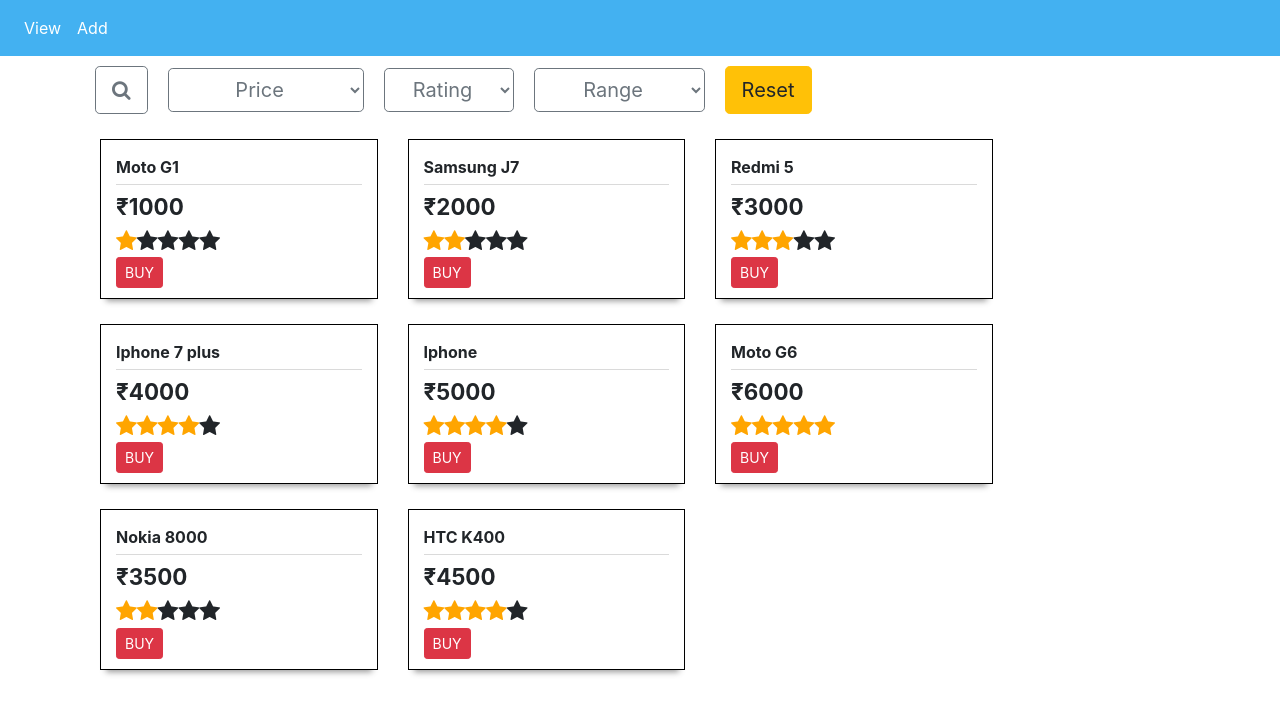
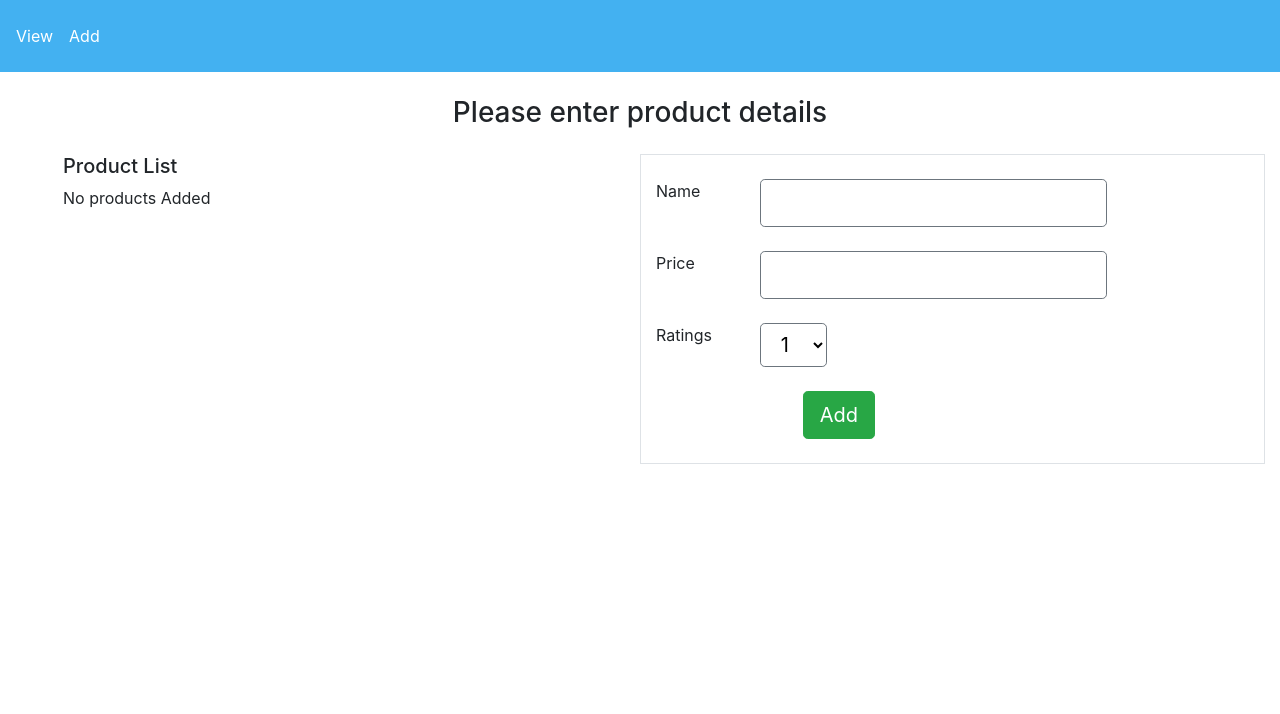
Before and after one commit to ArifShaikh2611/reflor_Assignment, a React (Create React App) app: page / in a window 1280 px wide. Shown: the top 714 px of the page. Built offline with nearby package versions, Linux system fonts and the light colour scheme.

Commit message:
redux updation

```diff
--- a/src/App.js
+++ /dev/null
@@ -1,133 +0,0 @@
-import React, { Component } from 'react';
-import Filterbar from './components/filterbar';
-import Productcard from './components/productcard';
-import './App.css';
-
-class App extends Component {
-  constructor(props) {
-    super(props);
-    this.state = {
-      filter: {},
-      products: [{
-        id: 1,
-        name: 'Moto G1',
-        price: 1000,
-        rating: 1
-      },
-      {
-        id: 2,
-        name: 'Samsung J7',
-        price: 2000,
-        rating: 2
-      },
-      {
-        id: 3,
-        name: 'Redmi 5',
-        price: 3000,
-        rating: 3
-      },
-      {
-        id: 4,
-        name: 'Iphone 7 plus',
-        price: 4000,
-        rating: 4
-      },
-      {
-        id: 5,
-        name: 'Iphone',
-        price: 5000,
-        rating: 4
-      },
-      {
-        id: 6,
-        name: 'Moto G6',
-        price: 6000,
-        rating: 5
-      },
-      {
-        id: 7,
-        name: 'Nokia 8000',
-        price: 3500,
-        rating: 2
-      },
-      {
-        id: 8,
-        name: 'HTC K400',
-        price: 4500,
-        rating: 4
-      }]
-    }
-  }
-
-
-  componentDidMount() {
-    if (this.props.location.search !== "") {
-      const params = new URLSearchParams(this.props.location.search);
-      const filter = params.get('filter').split("_");
-      this.setState({ filter: { param: filter[0], val: filter[1] } });
-      if (filter[0] === "range") {
-        this.setState({ filter: { param: filter[0], val: [filter[1], filter[2]] } });
-      }
-    }
-  }
-
-
-  applyFilter = (filterParam, value) => {
-    this.setState({ filter: { param: filterParam, val: value } });
-  }
-
-  displayProducts = () => {
-    var tempFilter = [];
-
-    switch (this.state.filter.param) {
-      case 'price':
-        tempFilter = this.state.products.filter((obj) => obj.price <= this.state.filter.val);
-        break;
-      case 'rating':
-        tempFilter = this.state.products.filter((obj) => obj.rating <= this.state.filter.val);
-        break;
-      case 'range':
-        if (this.state.filter.val[1] === 0) {
-          tempFilter = this.state.products.filter((obj) => obj.price >= this.state.filter.val[0]);
-        } else {
-          tempFilter = this.state.products.filter((obj) => obj.price >= this.state.filter.val[0] && obj.price <= this.state.filter.val[1]);
-        }
-        break;
-      case 'name': tempFilter = this.state.products.filter((obj, index) => obj.name.toLowerCase().includes(this.state.filter.val.toLowerCase()));
-        break;
-      default: tempFilter = this.state.products;
-        break;
-    }
-
-    if (this.state.filter.val == 0) {
-      tempFilter = this.state.products;
-    }
-
-    if (tempFilter.length === 0) {
-      return (
-        <div className="alert alert-danger mt-3">
-          <strong>Oh sanp!</strong> Currently No items available for requested filter. please try again after some time!
-        </div>
-      )
-    }
-
-    return (
-      tempFilter.map((Obj, index) => <Productcard key={`key-${index}`} name={Obj.name} price={Obj.price} ratings={Obj.rating} />)
-    )
-  }
-
-  render() {
-    return (
-      <div className="container">
-        <Filterbar filterEvent={this.applyFilter} />
-        {
-          this.displayProducts()
-        }
-      </div>
-    );
-  }
-}
-
-
-
-export default App;
--- /dev/null
+++ b/src/components/App.js
@@ -0,0 +1,90 @@
+import React, { Component } from 'react';
+import { connect } from 'react-redux';
+import Filterbar from './filterbar';
+import Productcard from './productcard';
+ import '../App.css';
+
+class App extends Component {
+
+  componentDidMount() {
+    if (this.props.location.search !== "") {
+      const params = new URLSearchParams(this.props.location.search);
+      const filter = params.get('filter').split("_");
+      this.setState({ filter: { param: filter[0], val: filter[1] } });
+      this.props.filterUpdate({ param: filter[0], val: filter[1] });
+      if (filter[0] === "range") {
+        this.setState({ filter: { param: filter[0], val: [filter[1], filter[2]] } });
+        this.props.filterUpdate({ param: filter[0], val: [filter[1], filter[2]] });
+      }
+    }
+  }
+
+
+  applyFilter = (filterParam, value) => {
+    this.setState({ filter: { param: filterParam, val: value } });
+    this.props.filterUpdate({ param: filterParam, val: value });
+  }
+
+  displayProducts = () => {
+    var tempFilter = [];
+
+    switch (this.props.filter.param) {
+      case 'price':
+        tempFilter = this.props.products.filter((obj) => obj.price <= this.state.filter.val);
+        break;
+      case 'rating':
+        tempFilter = this.props.products.filter((obj) => obj.rating <= this.props.filter.val);
+        break;
+      case 'range':
+        if (this.props.filter.val[1] === 0) {
+          tempFilter = this.props.products.filter((obj) => obj.price >= this.props.filter.val[0]);
+        } else {
+          tempFilter = this.props.products.filter((obj) => obj.price >= this.props.filter.val[0] && obj.price <= this.props.filter.val[1]);
+        }
+        break;
+      case 'name': tempFilter = this.props.products.filter((obj, index) => obj.name.toLowerCase().includes(this.props.filter.val.toLowerCase()));
+        break;
+      default: tempFilter = this.props.products;
+        break;
+    }
+
+    if (this.props.filter.val == 0) {
+      tempFilter = this.props.products;
+    }
+
+    if (tempFilter.length === 0) {
+      return (
+        <div className="alert alert-danger mt-3">
+          <strong>Oh sanp!</strong> Currently No items available. please try again after some time!
+        </div>
+      )
+    }
+
+    return (
+      tempFilter.map((Obj, index) => <Productcard key={`key-${index}`} name={Obj.name} price={Obj.price} ratings={Obj.rating} />)
+    )
+  }
+
+  render() {
+    return (
+      <div className="container">
+        <Filterbar filterEvent={this.applyFilter} />
+        {
+          this.displayProducts()
+        }
+      </div>
+    );
+  }
+}
+
+const mapStateToPorps = state => ({
+  filter : state.filter,
+  products : state.products
+});
+
+
+const mapDispatchToProps = {
+  filterUpdate : (filterParam) => ({type:"UPDATEFILTER",payload:filterParam})
+}
+
+export default connect(mapStateToPorps ,mapDispatchToProps)(App);
--- a/src/components/addproduct.js
+++ b/src/components/addproduct.js
@@ -1,5 +1,6 @@
 import React, { Component } from 'react';
 import { connect } from 'react-redux';
+import { Link } from 'react-router-dom';
 
 
 class AddProduct extends Component{
@@ -8,7 +9,8 @@
         this.state={
             name:"",
             price:"",
-            rating:""
+            rating:"1",
+            invalidPrice : false
         }
     }
 
@@ -17,6 +19,13 @@
     }
 
     setPrice = (event) =>{
+        var price = event.target.value;
+        var digmatch=  /^\d+$/.test(price);
+        if(digmatch || event.target.value == ""){
+            this.setState({invalidPrice:false});
+        }else{
+            this.setState({invalidPrice:true})
+        }
         this.setState({price:event.target.value});
     }
 
@@ -25,20 +34,63 @@
     }
 
     saveProduct = () => {
-        console.log(this.state);
-        this.setState({name:"",price:"",rating:""})
+        if(this.state.invalidPrice){
+            return false;
+        }
+        this.state.rating=parseInt(this.state.rating);
+        this.props.onAddProduct(this.state);
+        this.setState({name:"",price:"",rating:"1"})
+    }
+
+    deleteProduct = (event) =>{
+        console.log(event.target.value);
+        var removeId = parseInt(event.target.value);
+        this.props.onDeleteProduct(removeId);
     }
 
     render(){
         return(
-           <div>
+           <div style={{padding:'0px 30px'}}>
                <h3 className="text-center mt-4">Please enter product details</h3>
-               <div className="border col-lg-6 m-3">
+               <div className="row mt-4">
+               <div className="col-lg-6 col-md-12 col-sm-12 pl-5">
+
+                   <h5>Product List</h5>
+                   {
+                        this.props.products.length == 0 ?
+                        <p>No products Added</p> :
+                        <table border="1" cellPadding="10">
+                        <tbody>
+                        <tr>
+                            <th>Id</th>
+                            <th>Name</th>
+                            <th>Price</th>
+                            <th>Ratings</th>
+                            <th>Action</th>
+                            </tr>
+                            {
+                                this.props.products.map((obj,index) => (
+                                    <tr key={index}>
+                                    <td>{obj.productId}</td>
+                                    <td>{obj.name}</td>
+                                    <td>{obj.price}</td>
+                                    <td>{obj.rating}</td>
+                                    <td><button value={obj.productId} onClick={this.deleteProduct}>Delete</button></td>
+                                        </tr>
+                                ))
+                            }
+                            </tbody>
+
+                        </table>
+                    }
+
+                       </div>
+               <div className="border col-lg-6 col-md-12 col-sm-12">
                <div className="row mt-4">
                 <div className="col-lg-2">
                     <label>Name</label>
                 </div>
-                <div className="col-lg-2">
+                <div className="col-lg-8">
                     <input type="text" className="btn btn-outline-secondary btn-lg nameinput" onChange={this.setName} value={this.state.name}/>
                 </div>
                </div>
@@ -46,15 +98,16 @@
                 <div className="col-lg-2">
                     <label>Price</label>
                 </div>
-                <div className="col-lg-2">
-                    <input type="text" className="btn btn-outline-secondary btn-lg nameinput" onChange={this.setPrice} value={this.state.price}/>
+                <div className="col-lg-8">
+                    <input type="text" className={`btn btn-outline-secondary btn-lg nameinput`} onChange={this.setPrice} value={this.state.price}/>
+                   { this.state.invalidPrice  ?  <span style={{color:'red'}}><br/>Please enter valid price.</span> : null }
                 </div>
                </div>
                <div className="row mt-4">
                 <div className="col-lg-2">
                     <label>Ratings</label>
                </div>
-                <div className="col-lg-2">
+                <div className="col-lg-8">
                     <select className="btn btn-outline-secondary btn-lg nameinput" onChange={this.setRating} value={this.state.rating}>
                         <option value="1">1</option>
                         <option value="2">2</option>
@@ -65,11 +118,17 @@
                 </div>
                </div>
                <div className="row m-4">
-                <div className="col-lg-4 text-center">
+                <div className="col-lg-7 text-center">
                    <button className="btn btn-success btn-lg" onClick={this.saveProduct}>Add</button>
+                    {
+                        this.props.products.length != 0 ? <span className="ml-3"><Link to="/view">Click here to View Products</Link></span> : null
+                    }
+
                    </div>
                    </div>
                    </div>
+
+                       </div>
             </div>
         )
 
@@ -77,4 +136,14 @@
 }
 
 
-export default AddProduct;
+const mapStateToProps = state => ({
+    products : state.products
+});
+
+
+const mapDispatchToprops =  {
+    onAddProduct : (productData) => ({type:'ADDPRODUCT',payload:productData}),
+    onDeleteProduct : (productId) => ({type:'DELETEPRODUCT',payload:productId})
+}
+
+export default connect(mapStateToProps,mapDispatchToprops)(AddProduct);
--- a/src/components/body.js
+++ b/src/components/body.js
@@ -1,20 +1,20 @@
 import React, { Component } from 'react';
-import App from '../App';
+import App from '../components/App';
 import Addproduct from './addproduct';
-import { BrowserRouter as Router , Route ,Switch} from 'react-router-dom';
-//import { Switch, Route } from 'react-router';
-
+import { Route ,Switch} from 'react-router-dom';
+import Header from './header';
 
 class Body extends Component{
     render(){
         return(
-        <Router>
+            <section>
+            <Route component={Header} />
             <Switch>
-                <Route exact path="/" component={App} />
+                <Route exact path="/" component={Addproduct} />
                 <Route path="/view" component={App} />
                 <Route path="/add" component={Addproduct} />
             </Switch>
-        </Router>
+            </section>
         )
 
     }
--- a/src/components/header.js
+++ b/src/components/header.js
@@ -1,4 +1,5 @@
 import React, { Component } from 'react';
+import { Link } from 'react-router-dom';
 import '../css/filterbar.css';
 
 const navColor ={
@@ -11,15 +12,18 @@
   render(){
     return(
       <nav className="navbar navbar-expand-sm navBgColor"  id="nav-menu-container">
+      <div>
         <ul className="navbar-nav order-3">
           <li className="nav-item">
-            <a className="nav-link" href="view" style={navColor}>View</a>
+            <Link to="/view" ><span style={navColor}>View</span></Link>
           </li>
-          <li className="nav-item">
-            <a className="nav-link" href="add" style={navColor}>Add</a>
+          <li className="nav-item ml-3">
+
+          <Link to="/add" ><span style={navColor}>Add</span></Link>
           </li>
 
       </ul>
+      </div>
     </nav>
     );
   }
--- a/src/components/main.js
+++ /dev/null
@@ -1,19 +0,0 @@
-import React, { Component } from 'react';
-import Header from './header';
-import Body from './body';
-
-
-class Main extends Component{
-    render(){
-        return(
-            <div>
-        <Header/>
-        <Body/>
-        </div>
-        )
-
-    }
-}
-
-
-export default Main;
--- a/src/components/productcard.js
+++ b/src/components/productcard.js
@@ -19,7 +19,7 @@
             <div className="productprice">
             <div className="pricetext">₹{this.props.price}</div>
             <div className="pricetext">{stars}</div>
-            <a href="#" className="btn btn-danger btn-sm" role="button">BUY</a></div>
+            <a href="" className="btn btn-danger btn-sm" role="button">BUY</a></div>
             </div>
     );
     }
--- a/src/css/filterbar.css
+++ b/src/css/filterbar.css
@@ -14,4 +14,5 @@
 
 .navBgColor{
     background-color: #43b1f1 !important;
+    padding: 1.5rem 1rem !important;
 }
--- a/src/index.js
+++ b/src/index.js
@@ -1,8 +1,9 @@
 import React from 'react';
 import ReactDOM from 'react-dom';
-import Main from './components/main';
+import Body from './components/body';
 import Appstore from './store/appstore';
 import { Provider } from 'react-redux';
+import { BrowserRouter} from 'react-router-dom';
 import './index.css';
 import registerServiceWorker from './registerServiceWorker';
 import '../node_modules/bootstrap/dist/css/bootstrap.min.css';
@@ -10,6 +11,8 @@
 
 
 ReactDOM.render(<Provider store={Appstore}>
-    <Main />
+    <BrowserRouter>
+    <Body/>
+    </BrowserRouter>
     </Provider>, document.getElementById('root'));
 registerServiceWorker();
```
Also changed, not shown: src/reducers/productreducers.js (+12 -2 lines), src/store/appstore.js (+2 -18 lines).
